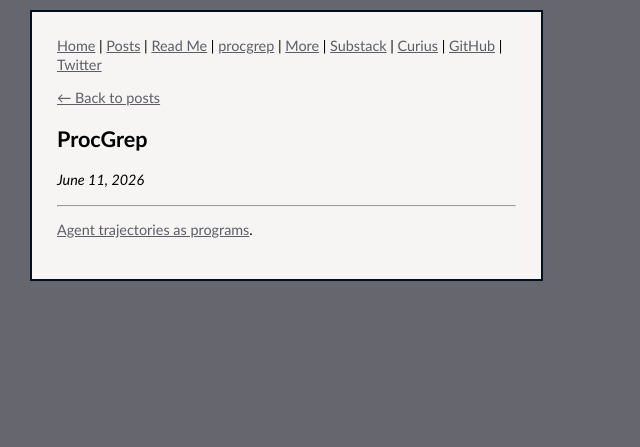
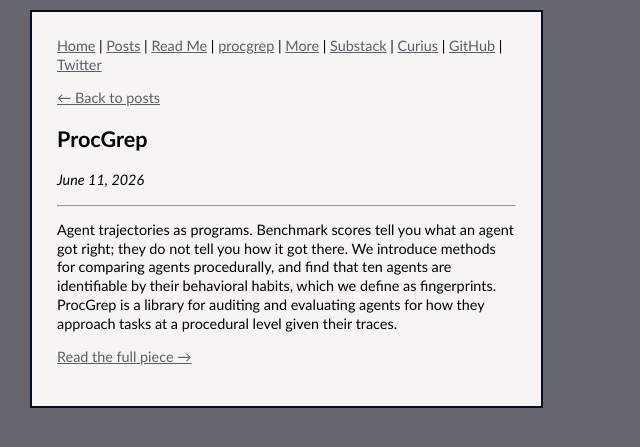
Before and after one commit to hamidahoderinwale/hamidahoderinwale.github.io, a Jekyll site: the page built from _posts/2026-06-11-procgrep.md, in a window 1280 px wide. Shown: the top 447 px of the page, without its empty margins (0-640 px from the left). Built offline with Jekyll 4.4.1, drawn with Linux system fonts in a browser that asks for light colours.

Commit message:
Add abstracts to procgrep and spatial-reasoning feed entries
Give both stub posts a real first paragraph (drawn from each project's
own text) so jekyll-feed emits a meaningful <summary>/<content> in
feed.xml instead of a bare link.

Co-Authored-By: Claude Opus 4.8 (1M context) <noreply@anthropic.com>

```diff
--- a/_posts/2026-06-11-procgrep.md
+++ b/_posts/2026-06-11-procgrep.md
@@ -5,4 +5,6 @@ layout: post
 link: /procgrep/
 ---
 
-[Agent trajectories as programs](/procgrep/).
+Agent trajectories as programs. Benchmark scores tell you what an agent got right; they do not tell you how it got there. We introduce methods for comparing agents procedurally, and find that ten agents are identifiable by their behavioral habits, which we define as fingerprints. ProcGrep is a library for auditing and evaluating agents for how they approach tasks at a procedural level given their traces.
+
+[Read the full piece &rarr;](/procgrep/)
```
Also changed, not shown: _posts/2026-06-25-spatial-reasoning.md (+3 -1 lines).
